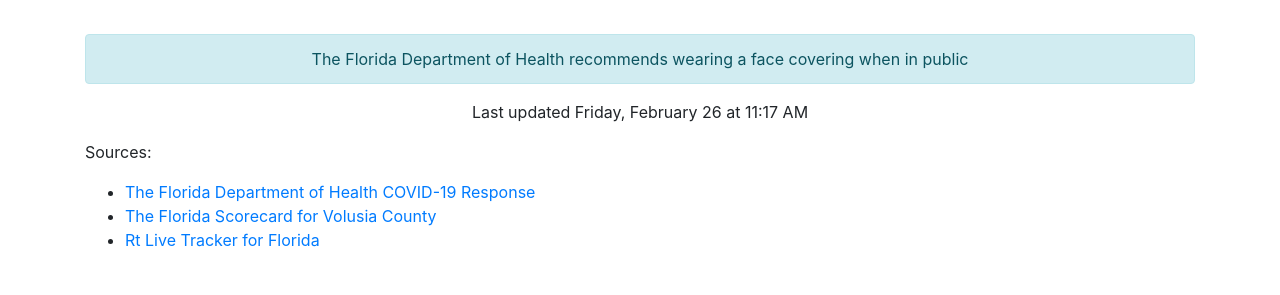
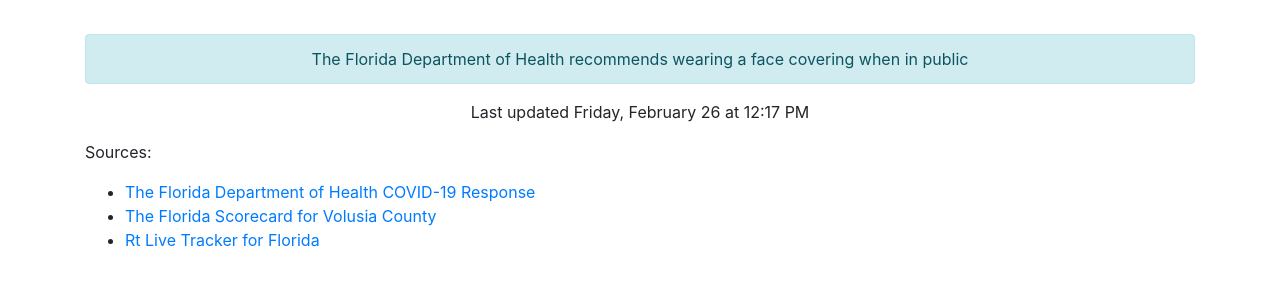
Before and after one commit to thinkjson/timeforchurch, a Jekyll site: the page built from index.md, in a window 1280 px wide. Shown: the part 544-839 px from the top of the page. Built offline with Jekyll 4.4.1, drawn with Linux system fonts in a browser that asks for light colours; our own code applies the rules of GitHub Pages for plain Markdown files.

Commit message:
Updating data

```diff
--- a/_includes/data.html
+++ b/_includes/data.html
@@ -10,4 +10,4 @@
     <div class="outcome text-success">YES</div>
     <div class="alert alert-info" role="alert">The Florida Department of Health recommends wearing a face covering when in public</div>
 
-    <p>Last updated Friday, February 26 at 11:17 AM</p>
+    <p>Last updated Friday, February 26 at 12:17 PM</p>
```
